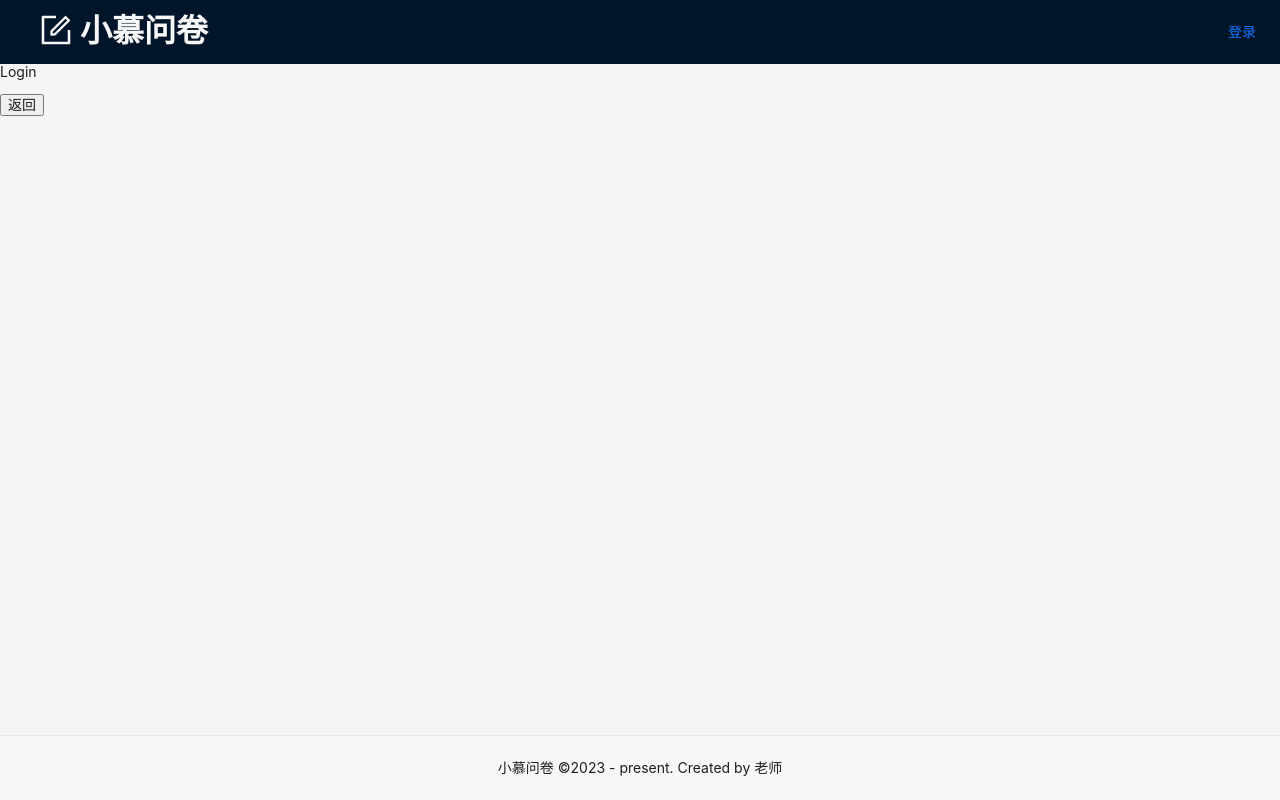
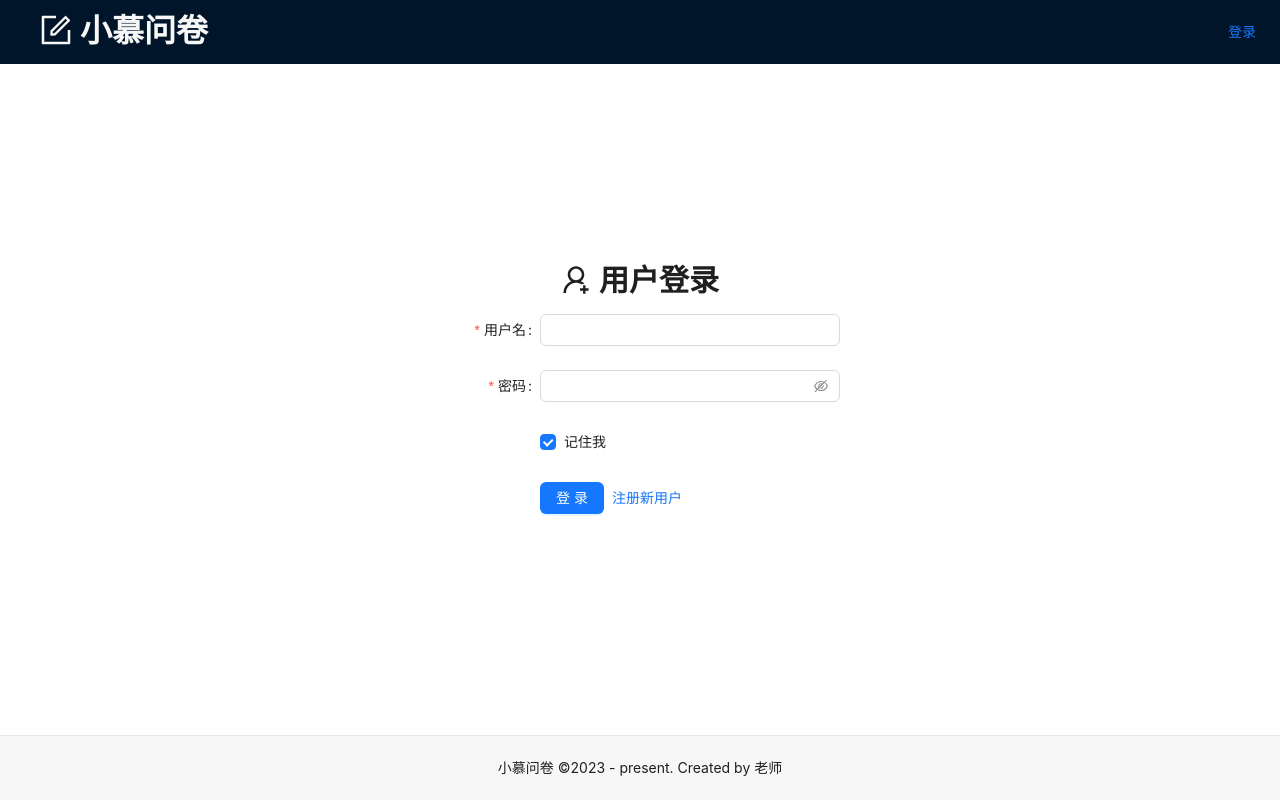
Before and after one commit to 1974193036/wenjuan-fe, a React (Create React App) app: page /login in a window 1280 px wide. Built offline with nearby package versions, Linux system fonts and the light colour scheme.

Commit message:
feat: 完善基础搭建

```diff
--- a/src/components/QuestionCard.tsx
+++ b/src/components/QuestionCard.tsx
@@ -1,7 +1,7 @@
 import React, { FC, useState } from 'react'
 import styles from './QuestionCard.module.scss'
 import { useNavigate, Link } from 'react-router-dom'
-import { Button, Space, Divider, Tag, Popconfirm, Modal, message } from 'antd'
+import { Button, Space, Divider, Tag, Popconfirm, Modal } from 'antd'
 import {
   EditOutlined,
   LineChartOutlined,
--- /dev/null
+++ b/src/pages/Login.module.scss
@@ -0,0 +1,8 @@
+.container {
+  height: calc(100vh - 64px - 65px);
+  background-color: #fff;
+  display: flex;
+  flex-direction: column;
+  justify-content: center;
+  align-items: center;
+}
--- a/src/pages/Login.tsx
+++ b/src/pages/Login.tsx
@@ -1,18 +1,119 @@
-import React, { FC } from 'react'
-import { useNavigate } from 'react-router-dom'
+import React, { FC, useEffect } from 'react'
 import { useTitle } from 'ahooks'
+import styles from './Login.module.scss'
+import { Typography, Space, Form, Input, Button, Checkbox, message } from 'antd'
+import { UserAddOutlined } from '@ant-design/icons'
+import { MANAGE_INDEX_PATHNAME, REGISTER_PATHNAME } from '../router'
+import { Link, useNavigate } from 'react-router-dom'
 
-const Login: FC = () => {
+const { Title } = Typography
+
+const USERNAME_KEY = 'USERNAME'
+const PASSWORD_KEY = 'PASSWORD'
+
+type FormValues = {
+  username: string
+  password: string
+  remember: boolean
+}
+
+function rememberUser(username: string, password: string) {
+  localStorage.setItem(USERNAME_KEY, username)
+  localStorage.setItem(PASSWORD_KEY, password)
+}
+
+function deleteUserFromStorage() {
+  localStorage.removeItem(USERNAME_KEY)
+  localStorage.removeItem(PASSWORD_KEY)
+}
+
+function getUserInfoFromStorage() {
+  return {
+    username: localStorage.getItem(USERNAME_KEY),
+    password: localStorage.getItem(PASSWORD_KEY)
+  }
+}
+
+const Register: FC = () => {
   useTitle('小慕问卷 - 登录')
-
   const nav = useNavigate()
 
+  const [form] = Form.useForm()
+
+  useEffect(() => {
+    const { username = '', password = '' } = getUserInfoFromStorage()
+    form.setFieldsValue({ username, password })
+  }, [])
+
+  const onFinish = (values: FormValues) => {
+    console.log(values)
+    // 登录成功，跳转到列表页
+    message.success('登录成功')
+    nav({
+      pathname: MANAGE_INDEX_PATHNAME
+    })
+
+    // 记住密码
+    const { username, password, remember } = values || {}
+    if (remember) {
+      rememberUser(username, password)
+    } else {
+      deleteUserFromStorage()
+    }
+  }
+
   return (
-    <div>
-      <p>Login</p>
-      <button onClick={() => nav(-1)}>返回</button>
+    <div className={styles.container}>
+      <div>
+        <Space>
+          <Title level={2}>
+            <UserAddOutlined />
+          </Title>
+          <Title level={2}>用户登录</Title>
+        </Space>
+      </div>
+      <div style={{ width: '400px' }}>
+        <Form
+          labelCol={{ span: 6 }}
+          wrapperCol={{ span: 18 }}
+          initialValues={{ remember: true }}
+          form={form}
+          onFinish={onFinish}
+        >
+          <Form.Item
+            label="用户名"
+            name="username"
+            validateFirst={true}
+            rules={[
+              { required: true, message: '请输入用户名' },
+              { type: 'string', min: 5, max: 20, message: '字符长度在 5-20 之间' },
+              { pattern: /^\w+$/, message: '只能是字母数字下划线' }
+            ]}
+          >
+            <Input />
+          </Form.Item>
+          <Form.Item
+            label="密码"
+            name="password"
+            rules={[{ required: true, message: '请输入密码' }]}
+          >
+            <Input.Password />
+          </Form.Item>
+          <Form.Item name="remember" valuePropName="checked" wrapperCol={{ offset: 6, span: 18 }}>
+            <Checkbox>记住我</Checkbox>
+          </Form.Item>
+          <Form.Item wrapperCol={{ offset: 6, span: 18 }}>
+            <Space>
+              <Button type="primary" htmlType="submit">
+                登录
+              </Button>
+              <Link to={REGISTER_PATHNAME}>注册新用户</Link>
+            </Space>
+          </Form.Item>
+        </Form>
+      </div>
     </div>
   )
 }
 
-export default Login
+export default Register
--- /dev/null
+++ b/src/pages/Register.module.scss
@@ -0,0 +1,8 @@
+.container {
+  height: calc(100vh - 64px - 65px);
+  background-color: #fff;
+  display: flex;
+  flex-direction: column;
+  justify-content: center;
+  align-items: center;
+}
--- a/src/pages/Register.tsx
+++ b/src/pages/Register.tsx
@@ -1,10 +1,98 @@
 import React, { FC } from 'react'
 import { useTitle } from 'ahooks'
+import styles from './Register.module.scss'
+import { Typography, Space, Form, Input, Button, message } from 'antd'
+import { UserAddOutlined } from '@ant-design/icons'
+import { LOGIN_PATHNAME } from '../router'
+import { Link, useNavigate } from 'react-router-dom'
+
+const { Title } = Typography
+
+type FormValues = {
+  username: string
+  password: string
+  confirm: string
+  nickname: string
+}
 
 const Register: FC = () => {
   useTitle('小慕问卷 - 注册')
+  const nav = useNavigate()
 
-  return <div>Register</div>
+  const onFinish = (values: FormValues) => {
+    console.log(values)
+    // 注册成功，跳转到登录页面
+    message.success('注册成功，去登录')
+    nav({
+      pathname: LOGIN_PATHNAME
+    })
+  }
+
+  return (
+    <div className={styles.container}>
+      <div>
+        <Space>
+          <Title level={2}>
+            <UserAddOutlined />
+          </Title>
+          <Title level={2}>注册新用户</Title>
+        </Space>
+      </div>
+      <div style={{ width: '400px' }}>
+        <Form labelCol={{ span: 6 }} wrapperCol={{ span: 18 }} onFinish={onFinish}>
+          <Form.Item
+            label="用户名"
+            name="username"
+            validateFirst={true}
+            rules={[
+              { required: true, message: '请输入用户名' },
+              { type: 'string', min: 5, max: 20, message: '字符长度在 5-20 之间' },
+              { pattern: /^\w+$/, message: '只能是字母数字下划线' }
+            ]}
+          >
+            <Input />
+          </Form.Item>
+          <Form.Item
+            label="密码"
+            name="password"
+            rules={[{ required: true, message: '请输入密码' }]}
+          >
+            <Input.Password />
+          </Form.Item>
+          <Form.Item
+            label="确认密码"
+            name="confirm"
+            dependencies={['password']} // 依赖于 password ，password 变化，会重新触发校验 validator
+            rules={[
+              { required: true, message: '请输入密码' },
+              ({ getFieldValue }) => ({
+                validator(_, value) {
+                  if (!value || getFieldValue('password') === value) {
+                    return Promise.resolve()
+                  } else {
+                    return Promise.reject(new Error('两次密码不一致'))
+                  }
+                }
+              })
+            ]}
+          >
+            <Input.Password />
+          </Form.Item>
+          <Form.Item label="昵称" name="nickname">
+            <Input />
+          </Form.Item>
+          <Form.Item wrapperCol={{ offset: 6, span: 18 }}>
+            <Space>
+              <Button type="primary" htmlType="submit">
+                注册
+              </Button>
+              <Link to={LOGIN_PATHNAME}>已有账户，登录</Link>
+            </Space>
+          </Form.Item>
+        </Form>
+      </div>
+    </div>
+  )
 }
 
 export default Register
--- a/src/pages/manage/Trash.tsx
+++ b/src/pages/manage/Trash.tsx
@@ -119,6 +119,7 @@
           rowSelection={{
             type: 'checkbox',
             hideSelectAll: false,
+            selectedRowKeys: selectedIds,
             onChange: (selectedRowKeys) => {
               // console.log(selectedRowKeys)
               setSelectedIds(selectedRowKeys as string[])
```
Also changed, not shown: src/pages/Home.tsx (+0 -9 lines).
